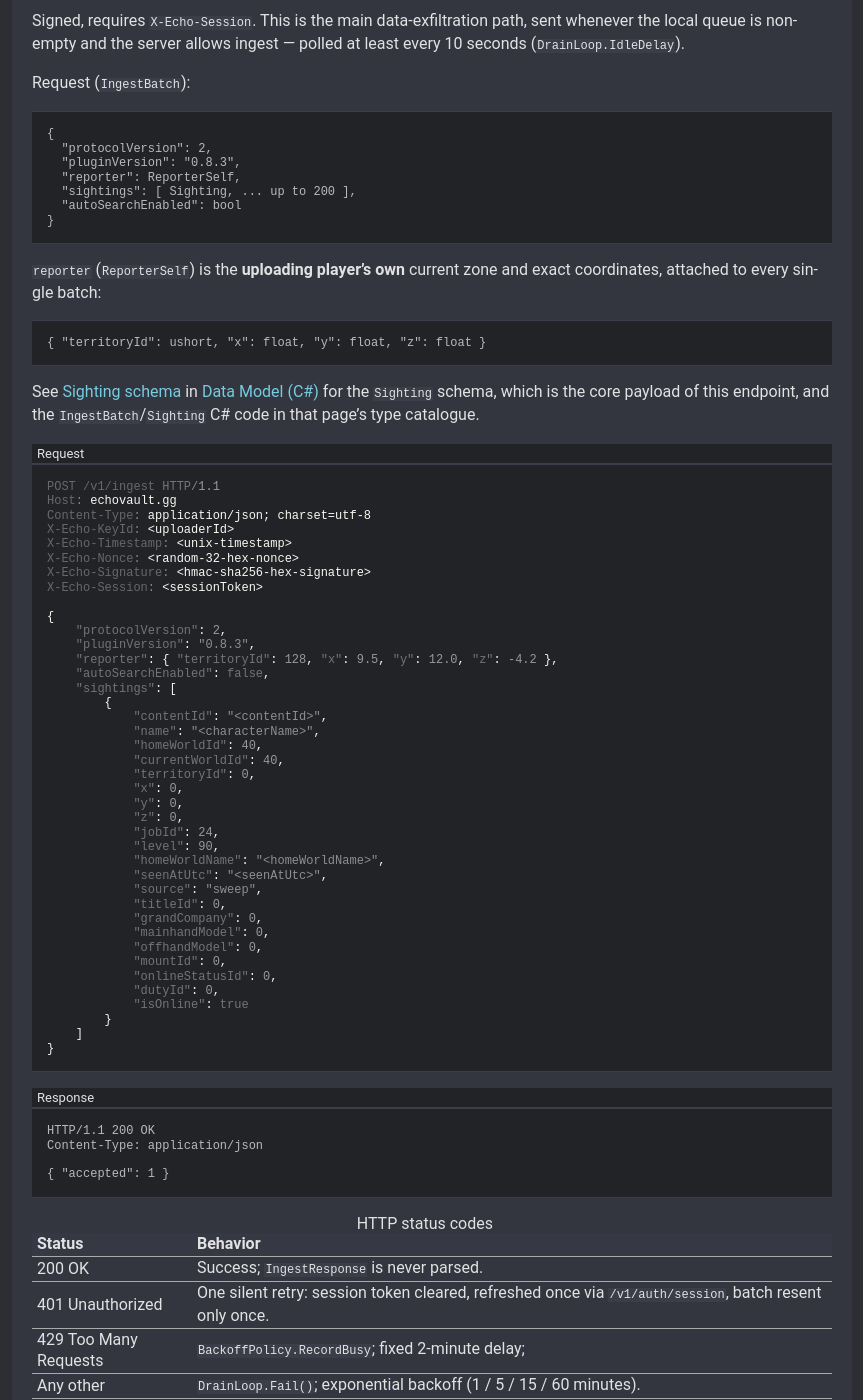
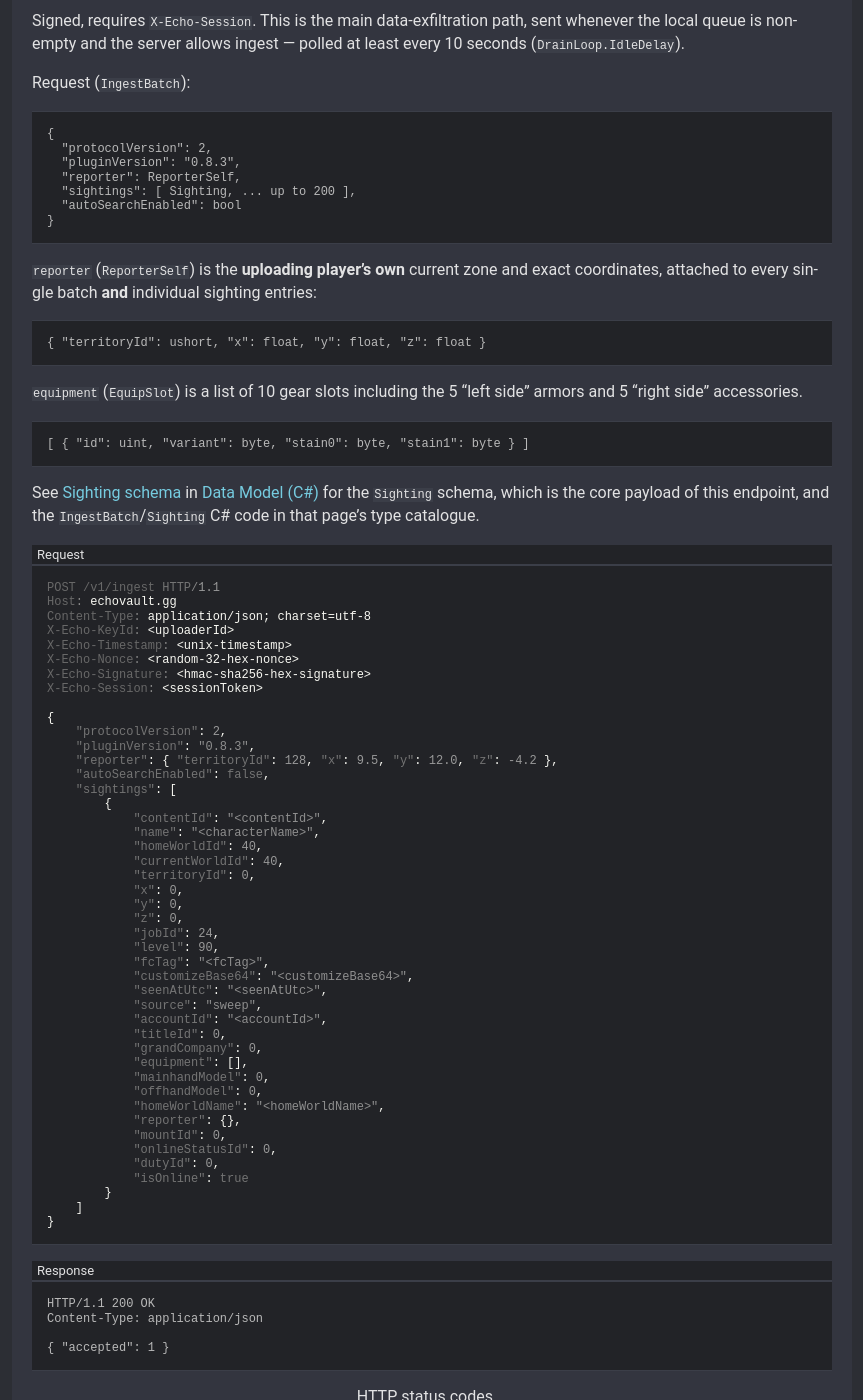
Before and after one commit to sunnie-sunday/report, a Sphinx documentation site: the page built from docs/http_protocol.rst, in a window 1280 px wide and 1400 px high, scrolled down 5508 px. Shown: the whole window, without its empty margins (218-1081 px from the left). Built offline with Sphinx 7.4.7, drawn with Linux system fonts in a browser that asks for light colours; a style sheet for code colours, icons or effects is not loaded; some of the changed text lies outside the part shown.

Commit message:
Fix HTTP endpoint missing properties

```diff
--- a/docs/http_protocol.rst
+++ b/docs/http_protocol.rst
@@ -416,11 +416,18 @@ Request (``IngestBatch``):
    }
 
 ``reporter`` (``ReporterSelf``) is the **uploading player's own** current zone and
-exact coordinates, attached to every single batch:
+exact coordinates, attached to every single batch **and** individual sighting entries:
 
 .. code-block:: text
 
    { "territoryId": ushort, "x": float, "y": float, "z": float }
+
+``equipment`` (``EquipSlot``) is a list of 10 gear slots including the 5 "left side"
+armors and 5 "right side" accessories.
+
+.. code-block:: text
+
+   [ { "id": uint, "variant": byte, "stain0": byte, "stain1": byte } ]
 
 See :ref:`sighting-schema` in :doc:`data_model` for the ``Sighting`` schema, which is
 the core payload of this endpoint, and the ``IngestBatch``/``Sighting`` C# code in
@@ -455,13 +462,18 @@ that page's type catalogue.
                "z": 0,
                "jobId": 24,
                "level": 90,
-               "homeWorldName": "<homeWorldName>",
+               "fcTag": "<fcTag>",
+               "customizeBase64": "<customizeBase64>",
                "seenAtUtc": "<seenAtUtc>",
                "source": "sweep",
+               "accountId": "<accountId>",
                "titleId": 0,
                "grandCompany": 0,
+               "equipment": [],
                "mainhandModel": 0,
                "offhandModel": 0,
+               "homeWorldName": "<homeWorldName>",
+               "reporter": {},
                "mountId": 0,
                "onlineStatusId": 0,
                "dutyId": 0,
@@ -1298,6 +1309,8 @@ server — everything before it was setup:
                ],
                "mainhandModel": 3200101,
                "offhandModel": 0,
+               "homeWorldName": "Balmung",
+               "reporter": { "territoryId": 401, "x": 12.4, "y": 8.0, "z": -33.7 },
                "mountId": 0,
                "onlineStatusId": 47,
                "dutyId": 0,
@@ -1336,6 +1348,8 @@ server — everything before it was setup:
                ],
                "mainhandModel": 3300201,
                "offhandModel": 3300202,
+               "homeWorldName": "Balmung",
+               "reporter": { "territoryId": 401, "x": 12.4, "y": 8.0, "z": -33.7 },
                "mountId": 0,
                "onlineStatusId": 47,
                "dutyId": 0,
@@ -1373,6 +1386,8 @@ server — everything before it was setup:
                ],
                "mainhandModel": 3400301,
                "offhandModel": 0,
+               "homeWorldName": "Balmung",
+               "reporter": { "territoryId": 401, "x": 12.4, "y": 8.0, "z": -33.7 },
                "mountId": 0,
                "onlineStatusId": 47,
                "dutyId": 0,
```
Also changed, not shown: other parts of docs/http_protocol.rst (+0 -3 lines).
